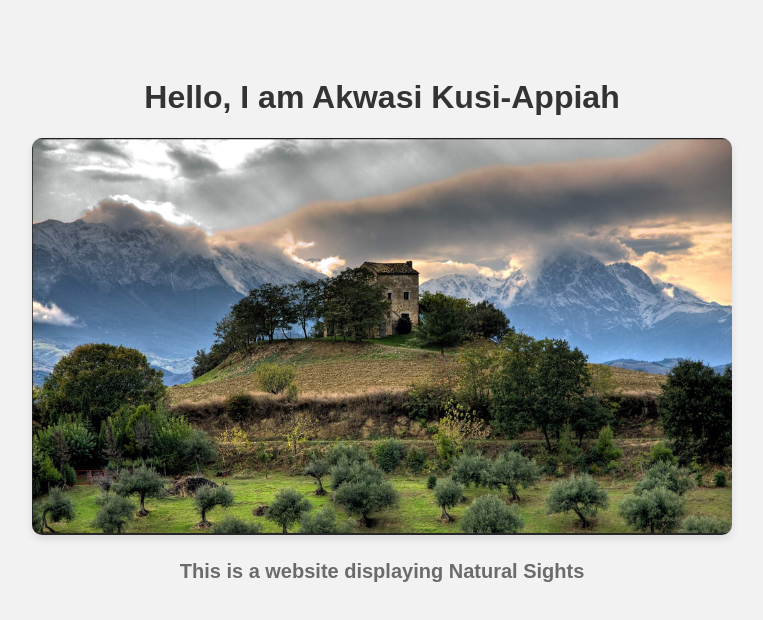
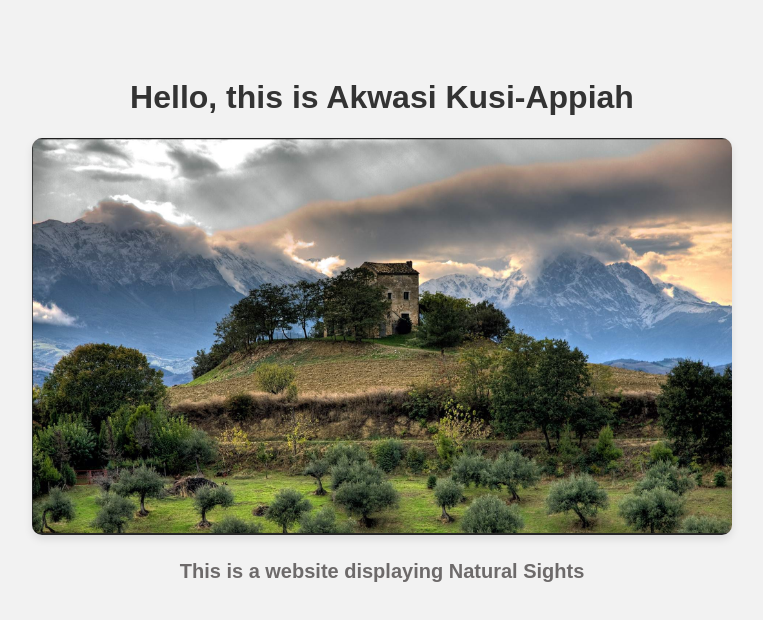
Before and after one commit to akusi-appiah/aws-wk3-beanstalk-app, a website: page public/index.html in a window 1280 px wide. Shown: the whole page, without its empty margins (258-1021 px from the left). Drawn offline with Linux system fonts and the light colour scheme.

Commit message:
changing title

```diff
--- a/public/index.html
+++ b/public/index.html
@@ -7,7 +7,7 @@
     <link rel="stylesheet" href="/style.css" />
   </head>
   <body>
-    <h1>Hello, I am Akwasi Kusi-Appiah</h1>
+    <h1>Hello, this is Akwasi Kusi-Appiah</h1>
     <div class="image-container">
       <img id="rotating-image" src="/images/tree-pix.png" alt="Natural Sites" />
       <span>This is a website displaying Natural Sights</span>
```
